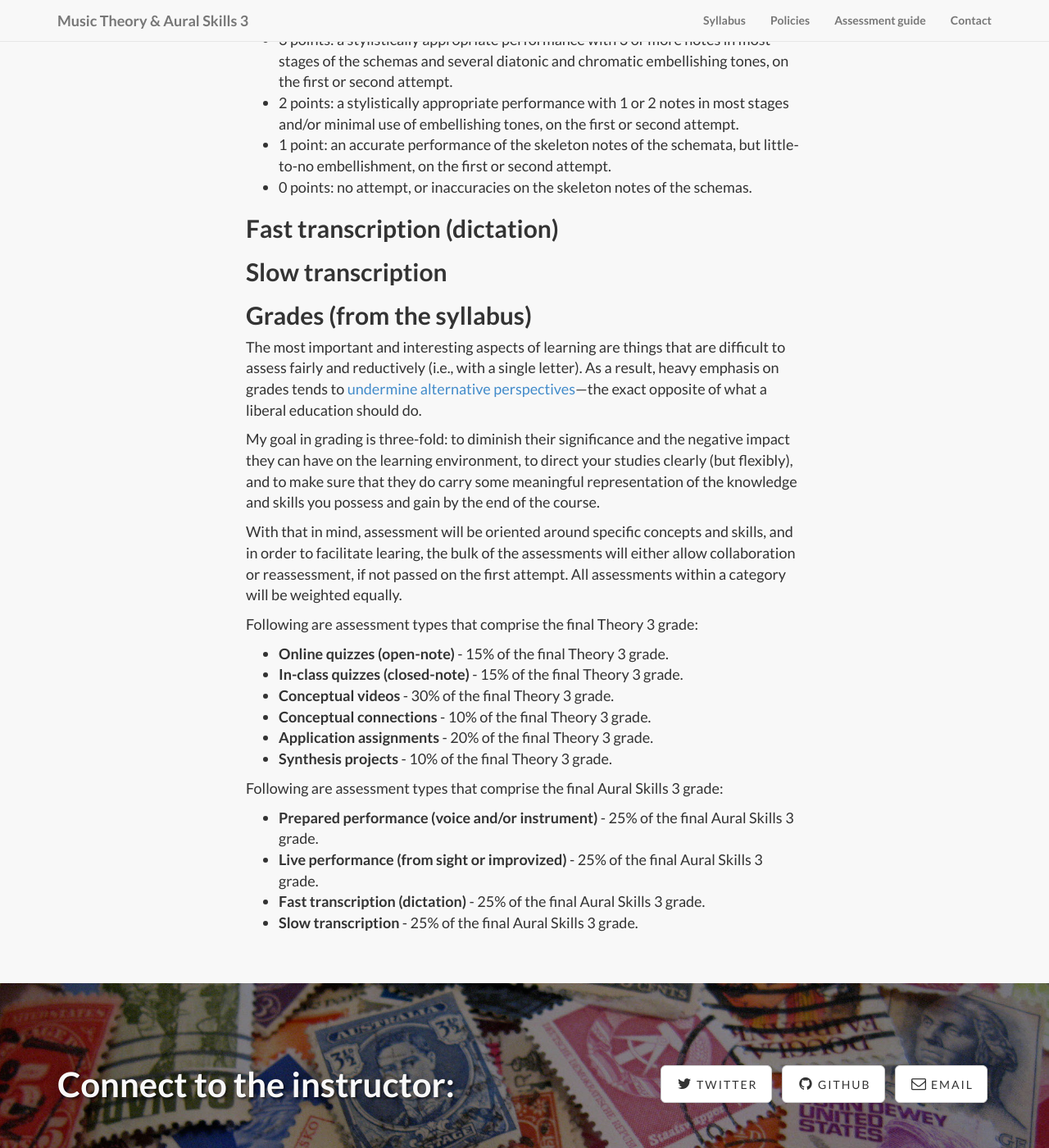
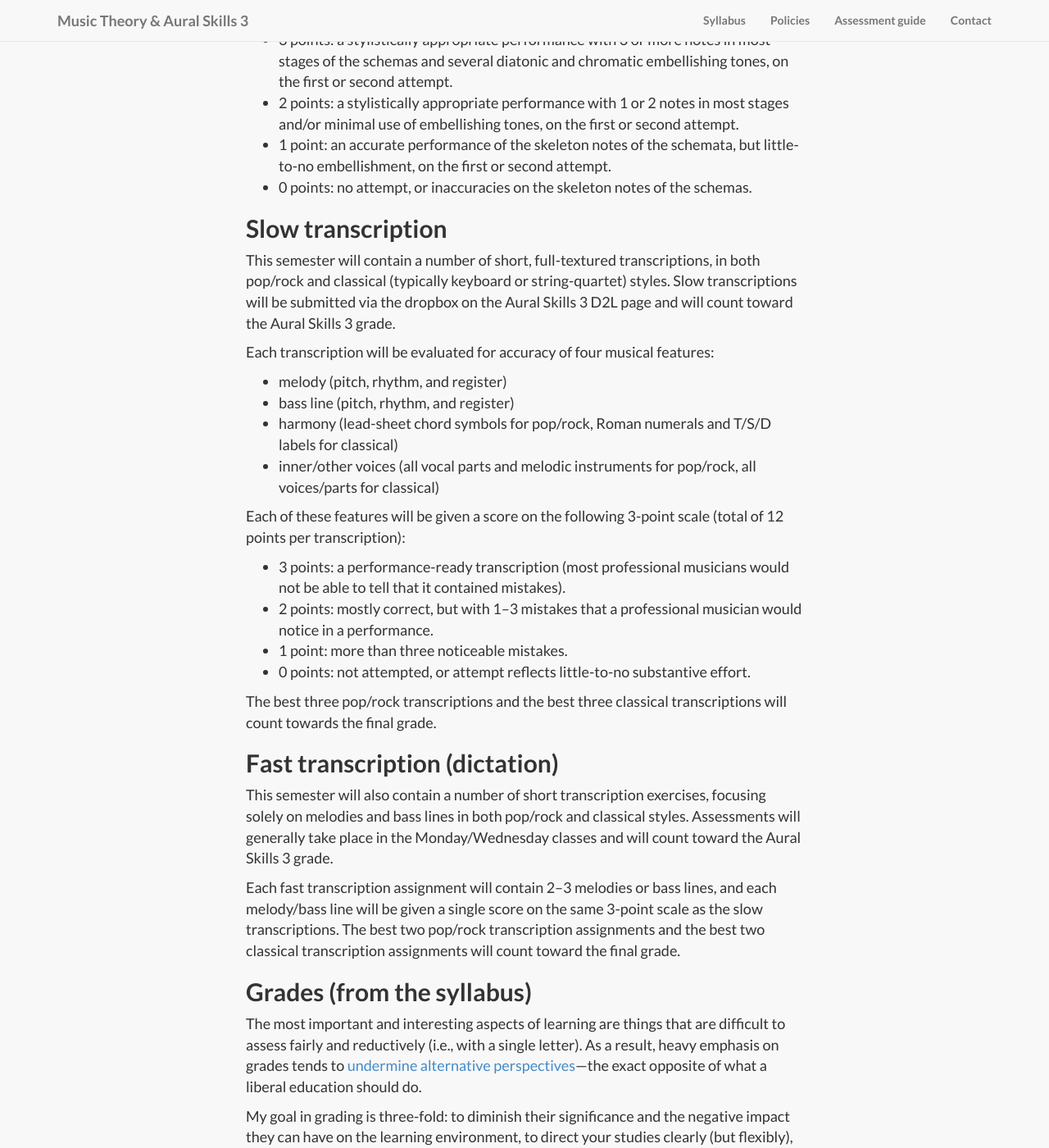
Before and after one commit to kshaffer/theory3, a Jekyll site: the page built from assessments.md, in a window 1280 px wide and 1400 px high, scrolled down 4980 px. Shown: the whole window at 82% size. Built offline with Jekyll 4.4.1, drawn with Linux system fonts in a browser that asks for light colours; nearby versions of some CDN libraries; library files that are not in the unit come from our copies.

Commit message:
AS assessment draft

```diff
--- a/assessments.md
+++ b/assessments.md
@@ -97,12 +97,32 @@ Grades for each improvisation exam will be assigned as follows:
 - 0 points: no attempt, or inaccuracies on the skeleton notes of the schemas.
 
 
+## Slow transcription
+
+This semester will contain a number of short, full-textured transcriptions, in both pop/rock and classical (typically keyboard or string-quartet) styles. Slow transcriptions will be submitted via the dropbox on the Aural Skills 3 D2L page and will count toward the Aural Skills 3 grade.
+
+Each transcription will be evaluated for accuracy of four musical features:
+
+- melody (pitch, rhythm, and register)
+- bass line (pitch, rhythm, and register)
+- harmony (lead-sheet chord symbols for pop/rock, Roman numerals and T/S/D labels for classical)
+- inner/other voices (all vocal parts and melodic instruments for pop/rock, all voices/parts for classical)
+
+Each of these features will be given a score on the following 3-point scale (total of 12 points per transcription):
+
+- 3 points: a performance-ready transcription (most professional musicians would not be able to tell that it contained mistakes).
+- 2 points: mostly correct, but with 1–3 mistakes that a professional musician would notice in a performance.
+- 1 point: more than three noticeable mistakes.
+- 0 points: not attempted, or attempt reflects little-to-no substantive effort.
+
+The best three pop/rock transcriptions and the best three classical transcriptions will count towards the final grade.
+
+
 ## Fast transcription (dictation)
 
+This semester will also contain a number of short transcription exercises, focusing solely on melodies and bass lines in both pop/rock and classical styles. Assessments will generally take place in the Monday/Wednesday classes and will count toward the Aural Skills 3 grade.
 
-
-## Slow transcription
-
+Each fast transcription assignment will contain 2–3 melodies or bass lines, and each melody/bass line will be given a single score on the same 3-point scale as the slow transcriptions. The best two pop/rock transcription assignments and the best two classical transcription assignments will count toward the final grade.
 
 
 ## Grades (from the syllabus)
```
